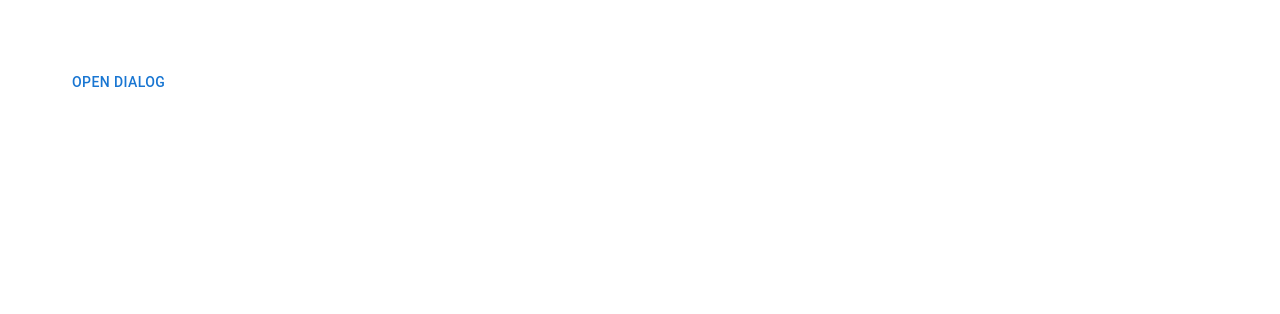
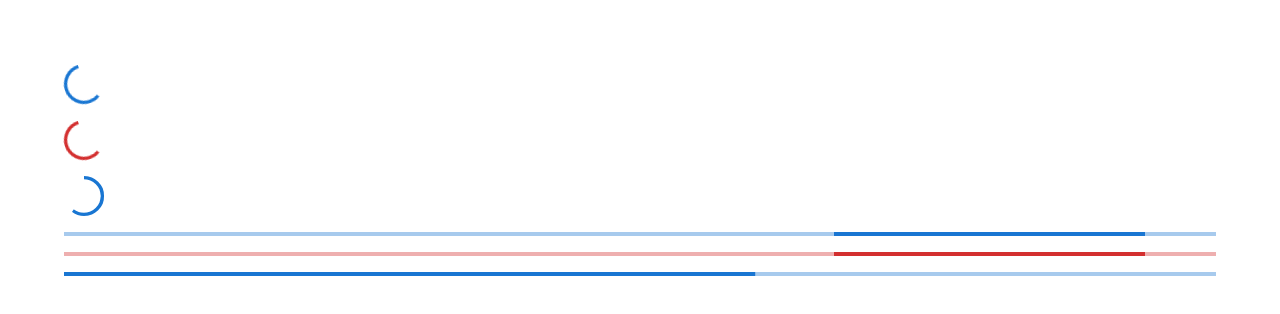
Before and after one commit to thethmuenaing/react-mui-demo, a React (Create React App) app: page / in a window 1280 px wide. Shown: the top 314 px of the page. Built offline with nearby package versions, Linux system fonts and the light colour scheme.

Commit message:
build MuiProgress component

```diff
--- a/src/App.tsx
+++ b/src/App.tsx
@@ -27,7 +27,8 @@
 // import { MuiTable } from './components/MuiTable';
 // import { MuiAlert } from './components/MuiAlert';
 // import { MuiSnackbar } from './components/MuiSnackbar';
-import { MuiDialog } from './components/MuiDialog';
+// import { MuiDialog } from './components/MuiDialog';
+import { MuiProgress } from './components/MuiProgress';
 
 
 function App() {
@@ -60,7 +61,8 @@
       {/* <MuiTable/> */}
       {/* <MuiAlert/> */}
       {/* <MuiSnackbar/> */}
-      <MuiDialog/>
+      {/* <MuiDialog/> */}
+      <MuiProgress/>
     </div>
   );
 }
--- /dev/null
+++ b/src/components/MuiProgress.tsx
@@ -0,0 +1,16 @@
+import { Stack, CircularProgress, LinearProgress } from "@mui/material"
+
+export const MuiProgress = () => {
+	return (
+		<Stack spacing={2}>
+			<CircularProgress />
+			<CircularProgress color="error"/>
+			<CircularProgress variant="determinate" value={60}/>
+
+
+			<LinearProgress/>
+			<LinearProgress color="error"/>
+			<LinearProgress variant="determinate" value={60} />
+		</Stack>
+	)
+}
```
